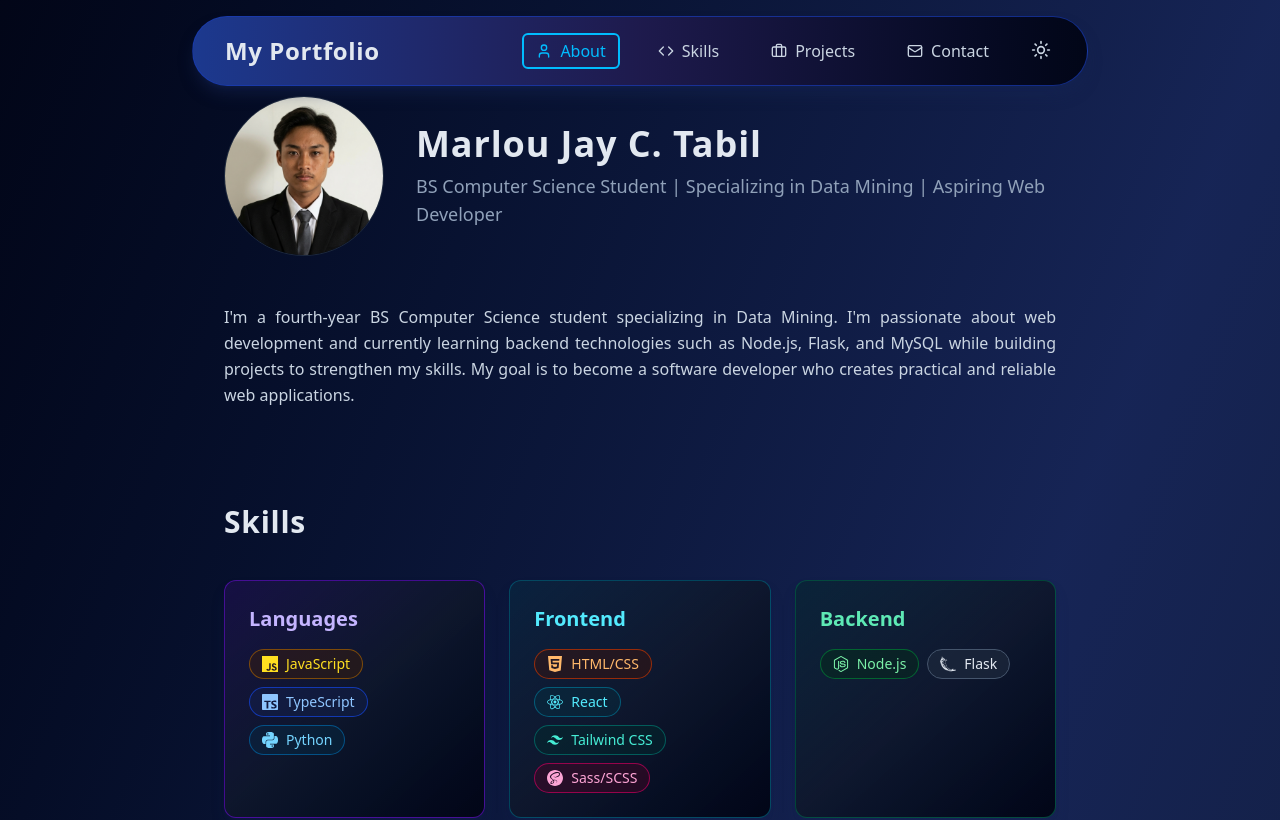
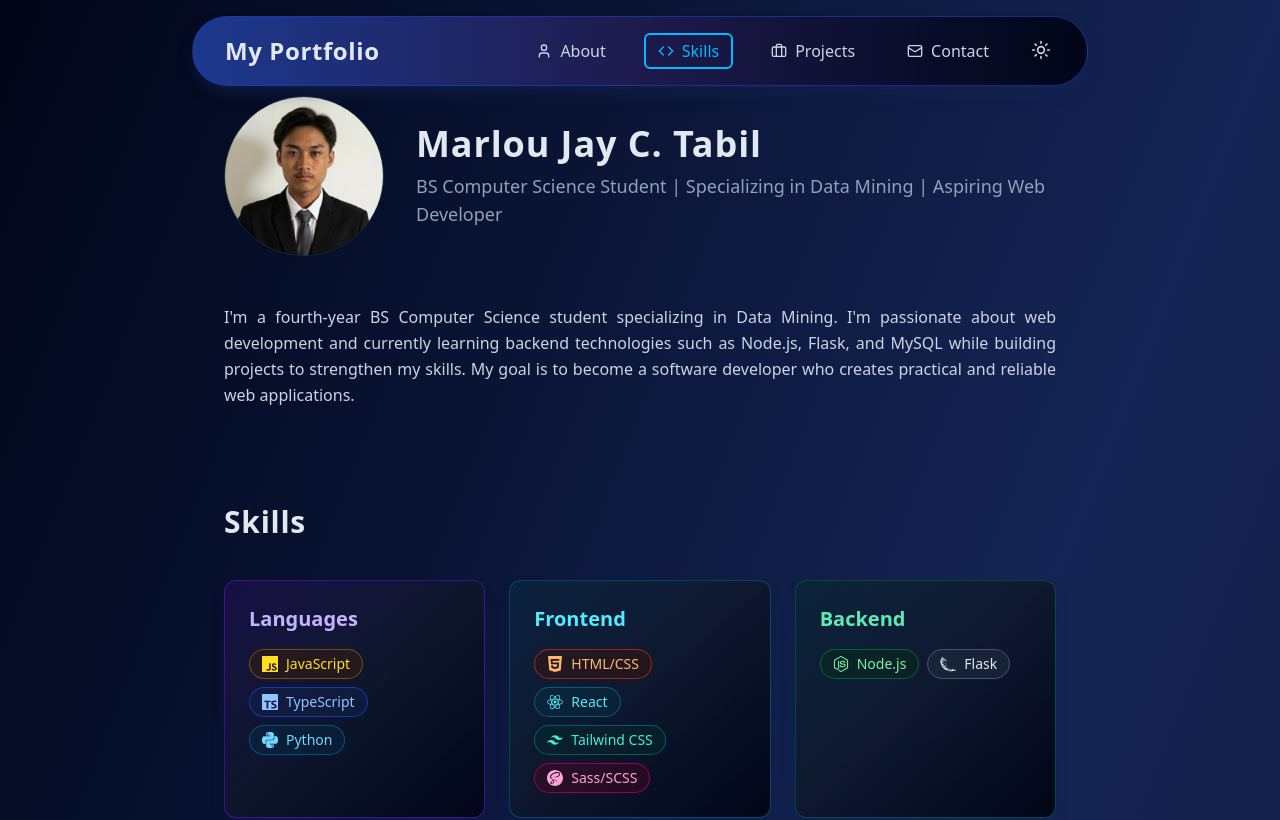
Before and after one commit to Emcheii/portfolio, a React (Vite) app: page / in a window 1280 px wide. Shown: the top 820 px of the page. Built offline with nearby package versions, Linux system fonts and the light colour scheme.

Commit message:
fix navbar

```diff
--- a/src/App.tsx
+++ b/src/App.tsx
@@ -12,7 +12,7 @@ function App() {
   useEffect(() => {
     const loadingTimer = window.setTimeout(() => {
       setIsLoading(false);
-    }, 450);
+    }, 700);
 
     return () => window.clearTimeout(loadingTimer);
   }, []);
--- a/src/components/navbar.tsx
+++ b/src/components/navbar.tsx
@@ -25,29 +25,28 @@ export default function Navbar() {
         setIsDark((currentTheme) => !currentTheme);
     };
 
-    // 1. Intersection Observer logic to determine the user's position while scrolling on desktop
     useEffect(() => {
-        const observers = navLinks.map((link) => {
-            const element = document.getElementById(link.id);
-            if (!element) return null;
+        const updateActiveSection = () => {
+            const activationPoint = window.innerHeight * 0.35;
+            let currentSection = navLinks[0].id;
 
-            const observer = new IntersectionObserver(
-                ([entry]) => {
-                    if (entry.isIntersecting) {
-                        setActiveSection(link.id);
-                    }
-                },
-                { rootMargin: "-30% 0px -60% 0px" } // Triggers when the section is in the center of the screen
-            );
+            for (const link of navLinks) {
+                const element = document.getElementById(link.id);
+                if (element && element.getBoundingClientRect().top <= activationPoint) {
+                    currentSection = link.id;
+                }
+            }
 
-            observer.observe(element);
-            return { observer, element };
-        });
+            setActiveSection(currentSection);
+        };
+
+        updateActiveSection();
+        window.addEventListener("scroll", updateActiveSection, { passive: true });
+        window.addEventListener("resize", updateActiveSection);
 
         return () => {
-            observers.forEach((item) => {
-                if (item) item.observer.unobserve(item.element);
-            });
+            window.removeEventListener("scroll", updateActiveSection);
+            window.removeEventListener("resize", updateActiveSection);
         };
     }, []);
 
@@ -86,9 +85,15 @@ export default function Navbar() {
                         <button
                             onClick={toggleTheme}
                             className="p-1 rounded-md text-slate-600 dark:text-slate-300 hover:text-amber-500 dark:hover:text-amber-400 hover:scale-110 transition-transform cursor-pointer"
-                            aria-label={isDark ? "Switch to light mode" : "Switch to dark mode"}
+                            aria-label={
+                                isDark ? "Switch to light mode" : "Switch to dark mode"
+                            }
                         >
-                            {isDark ? <Sun className="w-5 h-5" /> : <Moon className="w-5 h-5" />}
+                            {isDark ? (
+                                <Sun className="w-5 h-5" />
+                            ) : (
+                                <Moon className="w-5 h-5" />
+                            )}
                         </button>
                     </li>
                 </ul>
@@ -100,7 +105,11 @@ export default function Navbar() {
                         className="p-1 text-slate-600 dark:text-slate-300 hover:text-amber-500 dark:hover:text-amber-400 cursor-pointer"
                         aria-label={isDark ? "Switch to light mode" : "Switch to dark mode"}
                     >
-                        {isDark ? <Sun className="w-5 h-5" /> : <Moon className="w-5 h-5" />}
+                        {isDark ? (
+                            <Sun className="w-5 h-5" />
+                        ) : (
+                            <Moon className="w-5 h-5" />
+                        )}
                     </button>
                     <button
                         onClick={() => setIsOpen(!isOpen)}
--- a/src/sections/projects.tsx
+++ b/src/sections/projects.tsx
@@ -62,7 +62,7 @@ function Projects() {
                         key={project.name}
                         className="min-w-0 border border-slate-200 dark:border-blue-800/60 rounded-xl overflow-hidden bg-white dark:bg-linear-to-br dark:from-blue-950/90 dark:via-slate-900/90 dark:to-slate-950 shadow-sm dark:shadow-lg dark:shadow-blue-950/30"
                     >
-                        <div className="w-full min-w-0 aspect-2/1 overflow-hidden border-b border-slate-200 dark:border-blue-800/60">
+                        <div className="w-full min-w-0 aspect-[2/1] overflow-hidden border-b border-slate-200 dark:border-blue-800/60">
                             <img
                                 src={project.image}
                                 alt={`${project.name} default project image`}
```
